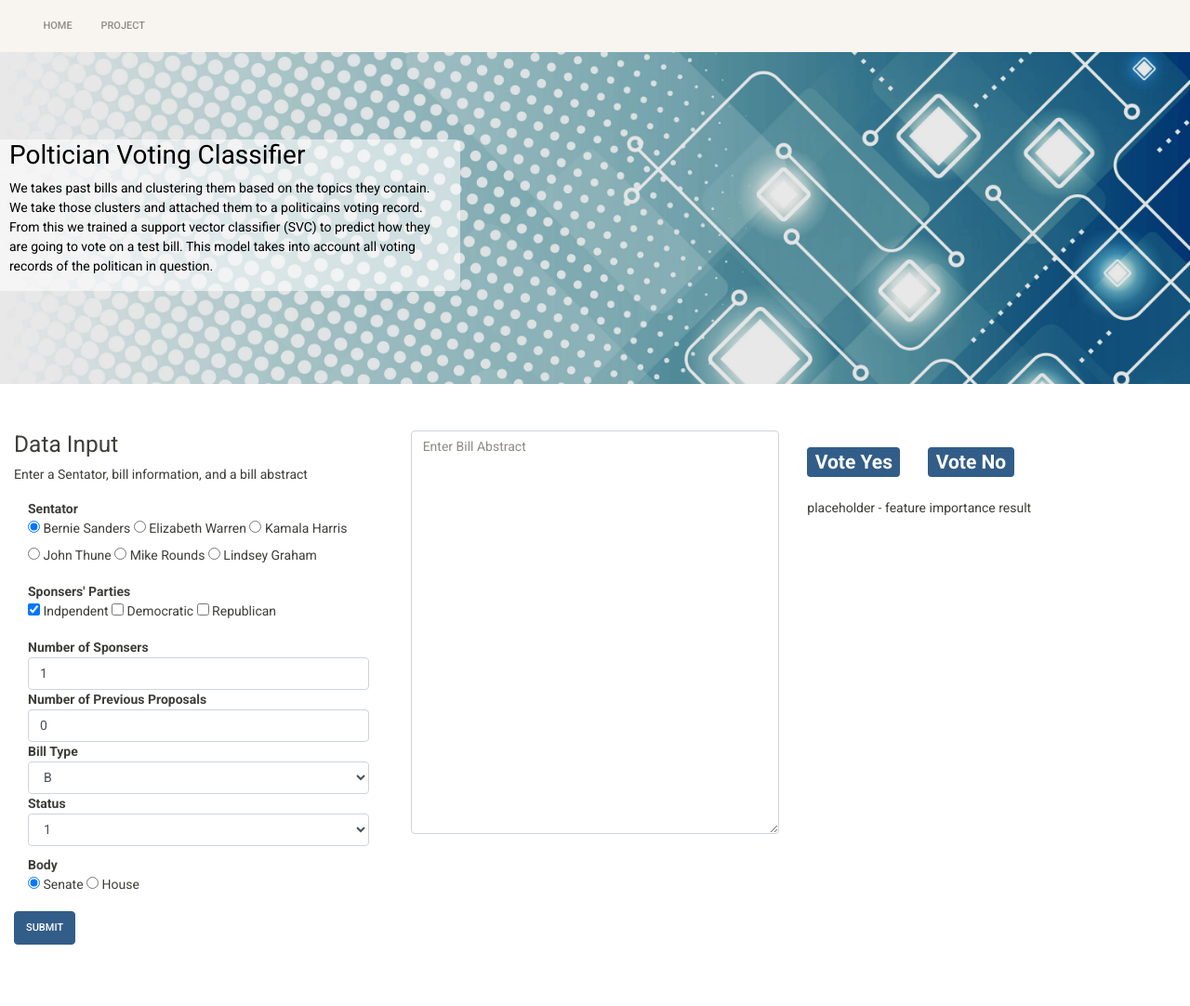
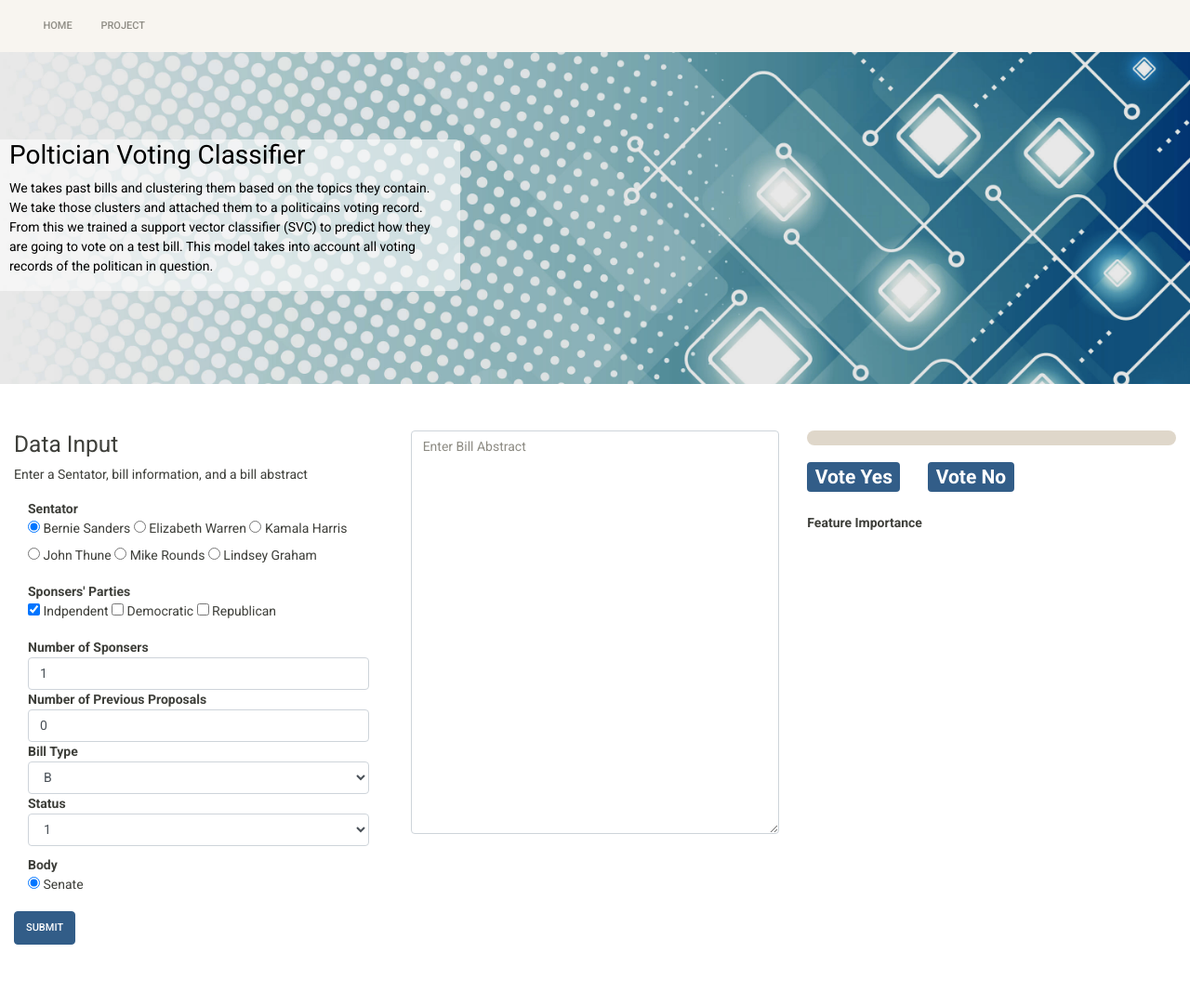
Before and after one commit to mrciolino/portfolio, a Flask app: page /politician_classifier in a window 1280 px wide. Shown: the whole page at 93% size. Run offline with Flask 2, Linux system fonts and the light colour scheme; parts of the project's set-up code (start-up, migrations or seed data) failed here and were passed over; some libraries are stand-ins or nearby versions.

Commit message:
politcian page finished

```diff
--- a/projects/politican_classifier/predict_politican.py
+++ b/projects/politican_classifier/predict_politican.py
@@ -9,7 +9,7 @@ import matplotlib
 matplotlib.use('Agg')
 
 dummy = ["Bill is meant to provide family's with subsidies for their disabled child policy via medicare",
-         'Lindsey Graham', ['Democratic', 'Republican'], '3', '3', 'B', '1', 'Senate']
+         'Bernie Sanders', ['Democratic', 'Republican'], '3', '3', 'B', '1', 'Senate']
 
 feature_df = pd.DataFrame(np.zeros(21)).transpose()
 feature_df.columns = ['vote', 'sponsors', 'history', "sponser_parties_set()",
@@ -73,9 +73,10 @@ def construct_dataframe(features):
 def f_importances(imp, names, top):
     # create chart
     imp, names = zip(*sorted(list(zip(imp, names))))
-    fig = plt.figure(figsize=(12, 8))
+    fig = plt.figure(figsize=(8, 12))
     plt.barh(range(top), imp[::-1][0:top], align='center')
     plt.yticks(range(top), names[::-1][0:top])
+    plt.yticks(rotation=35)
 
     # save to numpy array
     fig.canvas.draw()
@@ -94,7 +95,7 @@ def predict_vote(features):
     model = load("projects/politican_classifier/models/" + str(id_politician_map[features[1]]) + "_svc.joblib")
 
     # grab feature importance
-    data = f_importances(abs(model.coef_[0]), df.columns.tolist(), top=30).tolist()
+    data = f_importances(abs(model.coef_[0]), df.columns.tolist(), top=25).tolist()
 
     # predict vote
     vote = model.predict(df.drop(columns=['vote']).values)
@@ -102,4 +103,4 @@ def predict_vote(features):
     # decode vote
     vote = 'vote_yes' if int(vote) == 1 else 'vote_no'
 
-    return [vote, data]
+    return [vote, features[1]]
--- a/static/js/scripts.js
+++ b/static/js/scripts.js
@@ -195,13 +195,21 @@ function submit_bill_features() {
         Feature_7: document.getElementById('VOTE_status').value,
         Feature_8: body,
     }];
+    // fill the progress bar
+    $(".progress-bar").animate({
+        width: "100%"
+    }, 1000);
     // ajax the JSON to the server
     $.ajax({
         type: 'POST',
         url: '/poltician_predict',
         data: JSON.stringify(features),
         success: function(data) {
-            // display_vote_result(data);
+            display_vote_result(data);
+            // return progress bar to zero
+            $(".progress-bar").animate({
+                width: "0%"
+            }, 0);
             return data;
         },
         contentType: "application/json",
@@ -213,16 +221,27 @@ function submit_bill_features() {
 
 function display_vote_result(data) {
 
-    function toggle_class(id) {
-        document.getElementById(id).className = "badge badge-success";
+    document.getElementById("vote_no").className = "badge badge-primary";
+    document.getElementById("vote_yes").className = "badge badge-primary";
+
+    var vote_result = Object.values(data)[0][0];
+
+    if (vote_result == "vote_yes") {
+        document.getElementById("vote_yes").className = "badge badge-success";
+    }
+    if (vote_result == "vote_no") {
+        document.getElementById("vote_no").className = "badge badge-success";
     }
 
-    var result = Object.values(data)[0];
-    var arrayLength = result.length;
+    var name = Object.values(data)[0][1];
+    document.getElementById("poltician_feature_importance").innerHTML = "<strong> Feature Importance </strong>";
 
-    for (var i = 0; i < arrayLength; i++) {
-        toggle_class(result[i])
+    function image(thisImg) {
+        var img = document.createElement("IMG");
+        img.src = "static/refs/poltician_feature_importance/"+thisImg+".png";
+        img.height = 600;
+        img.width = 400;
+        document.getElementById('poltician_feature_importance').appendChild(img);
     }
-
-
+    image(name)
 }
--- a/templates/politicians.html
+++ b/templates/politicians.html
@@ -110,7 +110,7 @@
                     <div id="VOTE_body" class="col-md-12">
                         <div> <strong> Body </strong> </div>
                         <label class="radio-inline"><input type="radio" name="body" value="Senate" checked> Senate </label>
-                        <label class="radio-inline"><input type="radio" name="body" value="House"> House </label>
+                        <!-- <label class="radio-inline"><input type="radio" name="body" value="House"> House </label> -->
                     </div>
                     <div id="padding"></div>
                     <button class="btn btn-primary" class="form-control" type="submit" onclick="submit_bill_features()">Submit</button>
@@ -120,12 +120,14 @@
                 <textarea class="form-control" id="VOTE_bill" rows="20" required="required" placeholder="Enter Bill Abstract"></textarea>
             </div>
             <div id="Results" class="col-md-4">
+                <div class="progress progress-striped active">
+                    <div class="progress-bar progress-bar-success" style="width:0%"></div>
+                </div>
                 <div class=row>
                     <h2 id="JOBTAG_padding"> <span id="vote_yes" class="badge badge-primary">Vote Yes</span></h2>
                     <h2 id="JOBTAG_padding"> <span id="vote_no" class="badge badge-primary">Vote No</span></h2>
                 </div>
-                placeholder - feature importance
-                result
+                <div id="poltician_feature_importance"><strong> Feature Importance </strong></div>
             </div>
         </div>
     </div>
```
Also changed, not shown: static/refs/poltician_feature_importance/Bernie Sanders.png (added), static/refs/poltician_feature_importance/Elizabeth Warren.png (added), static/refs/poltician_feature_importance/John Thune.png (added), static/refs/poltician_feature_importance/Kamala Harris.png (added), static/refs/poltician_feature_importance/Lindsey Graham.png (added), static/refs/poltician_feature_importance/Mike Rounds.png (added), 2 other files.
